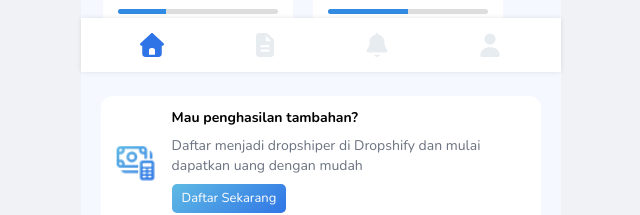
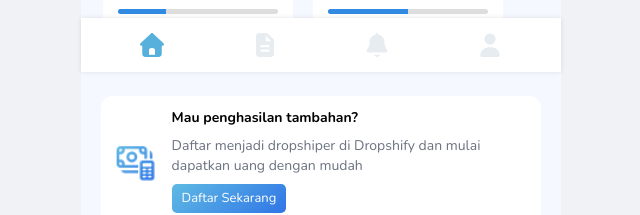
Before and after one commit to Bakhrul/main-dropsify, a plain HTML site: page index.html in a window 1280 px wide. Shown: the part 728-943 px from the top of the page, 319-959 px from the left. Drawn offline with nearby package versions, Linux system fonts and the light colour scheme.

Commit message:
Update main.css

```diff
--- a/assets/css/main.css
+++ b/assets/css/main.css
@@ -397,7 +397,7 @@
 
 .navigation-bottom-mobile .navigation-bottom-group .navigation-bottom-element.active .text-navigation,
 .navigation-bottom-mobile .navigation-bottom-group .navigation-bottom-element.active .icon-navigation {
-    color: #2F74E6 !important;
+    color: #57b0db !important;
     font-weight: 600;
 }
 
```
